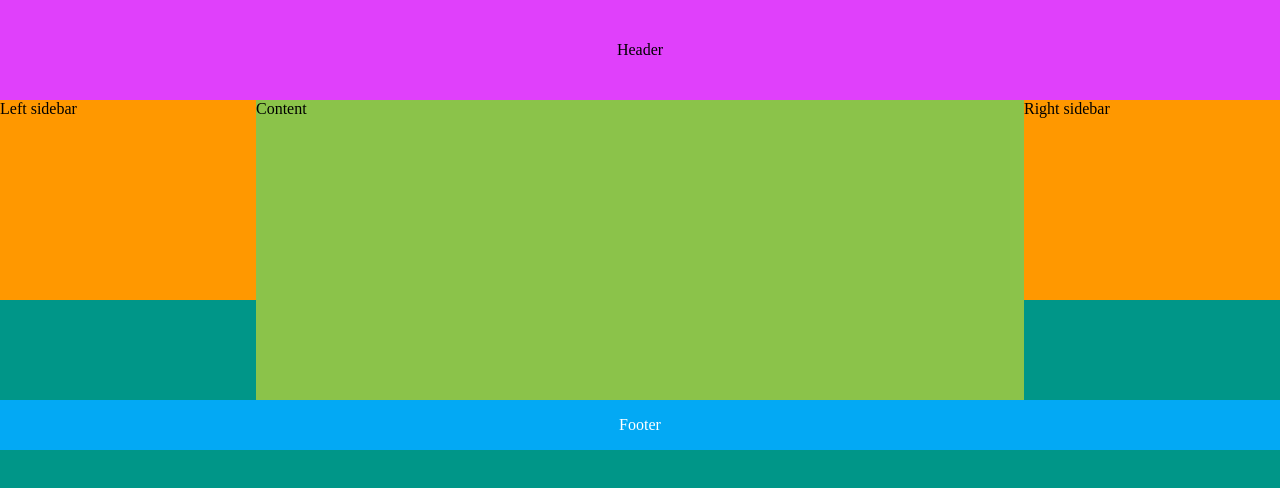
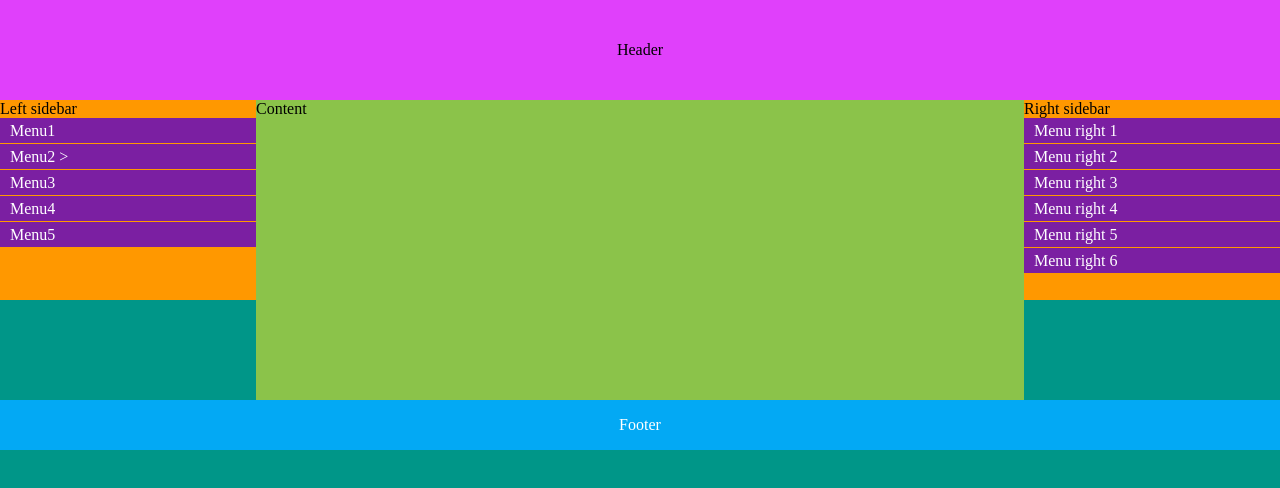
Before and after one commit to 20880222-lvdgiang/fit-dttx-ltweb1, a plain HTML site: page lab03/demo01.html in a window 1280 px wide. Drawn offline with Linux system fonts and the light colour scheme.

Commit message:
feature(lab03): format and layout website with CSS

```diff
--- a/lab03/css/style01.css
+++ b/lab03/css/style01.css
@@ -39,3 +39,42 @@ body{
     color:#fff;
     clear: both;
 }
+
+.menu, .sub-menu{
+    list-style: none;
+    padding: 0;
+    margin: 0;
+}
+
+.menu li{
+    padding-left: 10px;
+    background-color: #7b1fa2;
+    color: #fff;
+    height: 25px;
+    line-height: 25px;
+    margin-bottom: 1px;
+}
+
+.menu li:hover{
+    background-color: #009688;
+}
+
+.menu li:hover .sub-menu{
+    visibility: visible;
+}
+
+.sub-menu{
+    position: absolute;
+    margin-top: -25px;
+    margin-left: 90px;
+    visibility: hidden;
+}
+
+.sub-menu li{
+    background-color: #455a64;
+}
+
+.sub-menu li:hover{
+    background-color: #ffc107;
+    color: #000;
+}
--- a/lab03/demo01.html
+++ b/lab03/demo01.html
@@ -10,9 +10,33 @@
 <body>
     <div id="container">
         <div id="header">Header</div>
-        <div id="left-sidebar">Left sidebar</div>
+        <div id="left-sidebar">Left sidebar
+            <ul class="menu">
+                <li>Menu1</li>
+                <li>Menu2 &gt;
+                    <ul class="sub-menu">
+                        <li>Sub-menu 1</li>
+                        <li>Sub-menu 2</li>
+                        <li>Sub-menu 3</li>
+                        <li>Sub-menu 4</li>
+                    </ul>
+                </li>
+                <li>Menu3</li>
+                <li>Menu4</li>
+                <li>Menu5</li>
+            </ul>
+        </div>
         <div id="content">Content</div>
-        <div id="right-sidebar">Right sidebar</div>
+        <div id="right-sidebar">Right sidebar
+            <ul class="menu">
+                <li>Menu right 1</li>
+                <li>Menu right 2</li>
+                <li>Menu right 3</li>
+                <li>Menu right 4</li>
+                <li>Menu right 5</li>
+                <li>Menu right 6</li>
+            </ul>
+        </div>
         <div id="footer">Footer</div>
     </div>
 </body>
```
